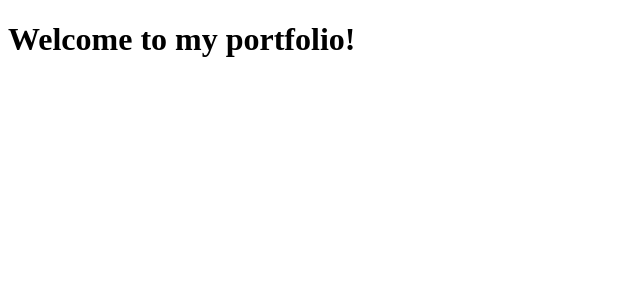
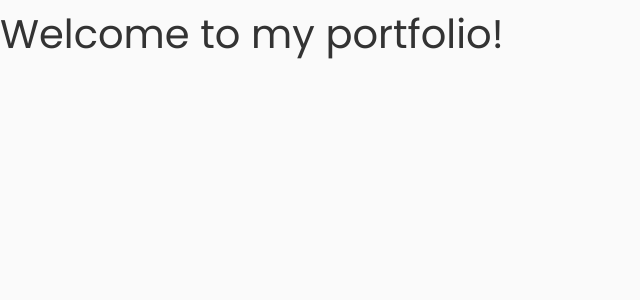
Before and after one commit to junaidrazaq/Portfolio_V2, a React (Create React App) app: page / in a window 1280 px wide. Shown: the top 300 px of the page, without its empty margins (0-640 px from the left). Built offline with nearby package versions, Linux system fonts and the light colour scheme.

Commit message:
added_css_styles

```diff
--- a/src/App.jsx
+++ b/src/App.jsx
@@ -2,7 +2,7 @@ import React from "react";
 
 const App = () => {
   return (
-    <div>
+    <div className="container">
       <h1>Welcome to my portfolio!</h1>
     </div>
   );
--- /dev/null
+++ b/src/index.css
@@ -0,0 +1,74 @@
+@import url("https://fonts.googleapis.com/css2?family=Poppins&display=swap");
+
+* {
+  margin: 0;
+  padding: 0;
+  box-sizing: border-box;
+  text-decoration: none;
+}
+
+:root {
+  --color-bg: #fafafa;
+  --color-text: #333;
+  --color-light: rgba(255, 255, 255, 0.6);
+  --color-primary: #ff5a5f;
+
+  --transition: all 400ms ease;
+
+  --container-width-lg: "75%";
+  --container-width-md: "86%";
+  --container-width-sm: "90%";
+}
+
+html {
+  scroll-behavior: smooth;
+}
+
+body {
+  font-family: "Poppins", sans-serif;
+  background: var(--color-bg);
+  color: var(--color-text);
+  line-height: 1.7;
+}
+
+/* ============ GENERAL_STYLES ============ */
+.container {
+  width: var(--container-width-lg);
+  margin: 0 auto;
+}
+
+h1,
+h2,
+h3,
+h4,
+h5,
+h6 {
+  font-weight: 500;
+}
+
+h1 {
+  font-size: 2.5rem;
+}
+
+a {
+  color: var(--color-primary);
+  transition: var(--transition);
+}
+
+a:hover {
+  color: #fff;
+}
+
+/* ======== MEDIA QUERIES (LARGE DEVICES) ======== */
+@media (min-width: 1024px) {
+  .container {
+    width: var(--container-width-md);
+  }
+}
+
+/* ======== MEDIA QUERIES (MEDIUM DEVICES) ======== */
+@media (min-width: 600px) {
+  .container {
+    width: var(--container-width-sm);
+  }
+}
--- a/src/index.js
+++ b/src/index.js
@@ -1,4 +1,5 @@
 import ReactDOM from "react-dom";
 import App from "./App";
+import "./index.css";
 
 ReactDOM.render(<App />, document.querySelector("#root"));
```
